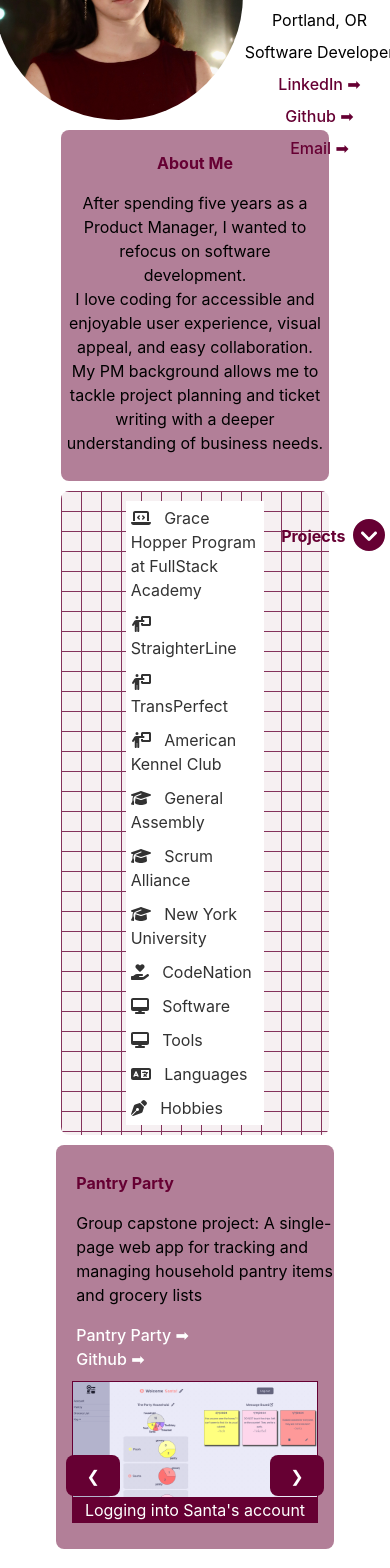
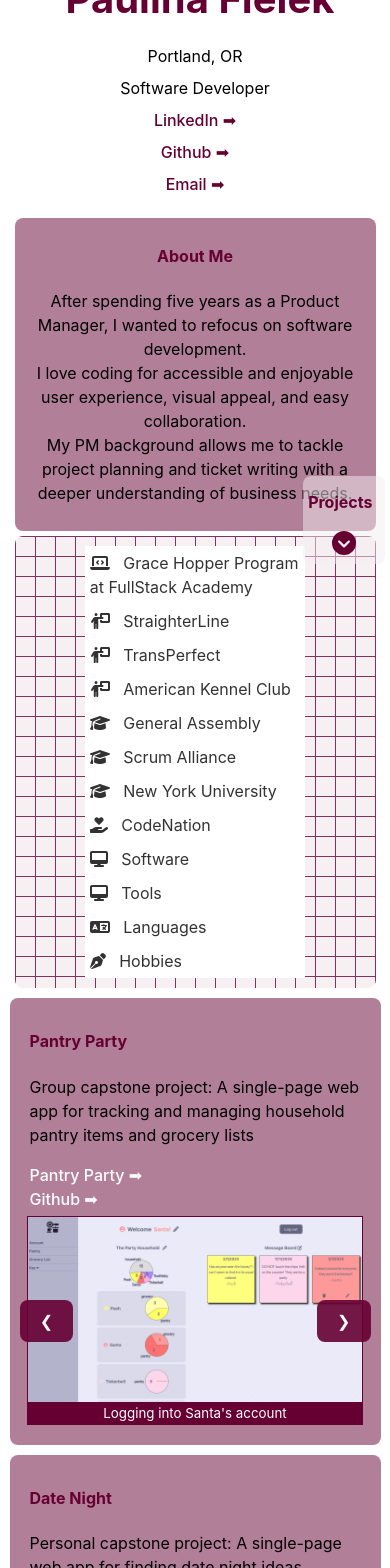
Before and after one commit to four10pm/Website, a React (Vite) app in the folder website/: page / in a window 390 px wide. Shown: the part 280-1848 px from the top of the page. Built offline with nearby package versions, Linux system fonts and the light colour scheme.

Commit message:
day 3 - continued website redesign

```diff
--- a/website/index.html
+++ b/website/index.html
@@ -9,6 +9,6 @@
   </head>
   <body>
     <div id="root"></div>
-    <script type="module" src="/src/main.jsx"></script>
+    <script type="module" src="/src/main.jsx" defer></script>
   </body>
 </html>
--- a/website/src/App.css
+++ b/website/src/App.css
@@ -1,5 +1,6 @@
 #root {
   text-align: center;
+  scroll-behavior: smooth;
 }
 
 .logo {
--- a/website/src/App.jsx
+++ b/website/src/App.jsx
@@ -9,20 +9,44 @@
 import './styles/homepage.css'
 
 export default function App() {
+  const [scrollDown, setScrollDown] = useState(true)
+
+  document.addEventListener("DOMContentLoaded", function(){
+
+    const callback = (entries) => {
+      entries.forEach(entry => {
+        if (entry.isIntersecting) {
+        console.log("hi")
+        }
+      })
+      }
+
+    const target = document.querySelector(".portfolio")
+
+    const observer = new IntersectionObserver(callback);
+    observer.observe(target)
+})
 
   return (
     <div className="app">
       <div className="main">
         <Routes>
           <Route path="/" element={<Homepage />} />
-          <Route path="/experience" element={<Experience />} />
-          <Route path="/portfolio" element={<Portfolio />} />
         </Routes>
       </div>
-        <a className="scroll" href="#portfolio">
+      {scrollDown &&
+        (<a className="scroll" href="#portfolio">
           <p className="scrollText"> Projects &nbsp; </p>
           <i className="scrollIcon"> {downIcon} </i>
-        </a>
+        </a>)
+      }
+      {!scrollDown &&
+        (<a className="scroll" href="#portfolio">
+          <p className="scrollText"> Projects &nbsp; </p>
+          <i className="scrollIcon"> {upIcon} </i>
+        </a>)
+      }
+
     </div>
   )
 }
--- a/website/src/components/experience.jsx
+++ b/website/src/components/experience.jsx
@@ -7,9 +7,9 @@
 export default function Experience() {
     const [display, setDisplay] = useState("")
 
+    const softwareList = () => {
         return (
-        <div className="experience">
-            {software.map((sw) => {
+                software.map((sw) => {
                     return (
                         <div className="softwareExperience">
                             {display !== sw.org &&
@@ -33,8 +33,13 @@
                                 </div>}
                         </div>
                     )
-            })}
-            {product.map((pm) => {
+                })
+        )
+    }
+
+    const productList = () => {
+        return (
+            product.map((pm) => {
                 return (<div className="pmExperience">
                     {display !== pm.org &&
                         <div className="experienceDisplay" onClick={() => { setDisplay(pm.org) }}>
@@ -58,8 +63,13 @@
                     }
                 </div>
                 )
-            })}
-            {education.map((edu) => {
+            })
+        )
+    }
+
+    const educationList = () => {
+        return (
+            education.map((edu) => {
                 return (
                     <div className="educationExperience">
                         {display !== edu.org &&
@@ -76,8 +86,13 @@
                         }
                     </div>
                 )
-            })}
-            {volunteer.map((vol) => {
+            })
+        )
+    }
+
+    const volunteerList = () => {
+        return (
+            volunteer.map((vol) => {
                 return (
                     <div className="volunteerExperience">
                         {display !== vol.org &&
@@ -94,8 +109,13 @@
                             </div>}
                     </div>
                 )
-            })}
-            {skills.map((skill) => {
+            })
+        )
+    }
+
+    const skillsList = () => {
+        return (
+            skills.map((skill) => {
                 return (
                     <div className="skillsExperience">
                         {display !== skill.group && skill.group !== "Languages" &&
@@ -131,7 +151,12 @@
 
                     </div>
                 )
-            })}
+            })
+        )
+    }
+
+    const hobbiesList = () => {
+        return (
         <div className="hobbiesExperience">
             {display !== "hobbies" &&
                 <div className="experienceDisplay" onClick={() => { setDisplay("hobbies") }}>
@@ -148,6 +173,19 @@
                         <li> {hobbiesExperienceIcon} Piano </li>
                     </ul>
                 </div>}
+        </div>
+        )
+    }
+
+    return (
+        <div className="experience">
+            <div className="experienceList">
+                {softwareList()}
+                {productList()}
+                {educationList()}
+                {volunteerList()}
+                {skillsList()}
+                {hobbiesList()}
             </div>
         </div>
 
--- a/website/src/components/homepage.jsx
+++ b/website/src/components/homepage.jsx
@@ -11,18 +11,18 @@
     const pets = () => {
         return (
             <div className="easterEgg bioPhotoArea" onClick={() => { setBioInfo(false) }}>
-                <div class="pet">
+                <div className="pet">
                     <img alt="Ellie" src="public/images/Ellie.jpeg" className="petPhoto" />
-                    <h4 class="petName"> Ellie </h4>
+                    <h4 className="petName"> Ellie </h4>
                 </div>
                 <p>
                     <i className="pawPrintLeft"> {pawPrintLeft} </i>
                     You found us!
                     <i className="pawPrintRight"> {pawPrintRight} </i>
                 </p>
-                <div class="pet">
+                <div className="pet">
                     <img alt="Acadia" src="public/images/Acadia.jpeg" className="petPhoto" />
-                    <h4 class="petName"> Acadia </h4>
+                    <h4 className="petName"> Acadia </h4>
                 </div>
             </div>
         )
@@ -42,9 +42,9 @@
                             <h1> Paulina Fielek </h1>
                             <p> Portland, OR </p>
                             <p> Software Developer </p>
-                            <p> <a class="LI" href="https://www.linkedin.com/in/paulina-sarah-fielek"> LinkedIn &#x27A1; </a> </p>
-                            <p> <a class="LI" href="https://www.github.com/four10pm"> Github &#x27A1; </a> </p>
-                            <p> <a class="LI" href="mailto:paulinasfielek@gmail.com" name="paulinasfielek@gmail.com"> Email &#x27A1; </a> </p>
+                            <p> <a className="LI" href="https://www.linkedin.com/in/paulina-sarah-fielek"> LinkedIn &#x27A1; </a> </p>
+                            <p> <a className="LI" href="https://www.github.com/four10pm"> Github &#x27A1; </a> </p>
+                            <p> <a className="LI" href="mailto:paulinasfielek@gmail.com" name="paulinasfielek@gmail.com"> Email &#x27A1; </a> </p>
                         </div>
                     </div>
                 )}
@@ -67,3 +67,8 @@
         </div>
     )
 }
+
+//TODO:
+// mobile styling
+// carousel height
+// scroll button using intersection observer
--- a/website/src/components/portfolio.jsx
+++ b/website/src/components/portfolio.jsx
@@ -8,7 +8,6 @@
     const [carousel, setCarousel] = useState("")
     const [pantryPartyNum, setPantryPartyNum] = useState(0)
     const [dateNightNum, setDateNightNum] = useState(0)
-    const projectImages = []
 
     return (
         <div className="portfolio" id="portfolio">
@@ -55,11 +54,11 @@
                                     if (image.id === carouselNum) {
                                         return (
                                             <div className={`carouselImage ${project.title}`} id={`${image.id}`}>
+                                                <div className="projectImageArea">
+                                                    <img className="projectImage" src={image.src} style={{ display: "inline-block" }} alt={`${project.title} image`} />
+                                                    <p className="projectCaption"> {image.caption} </p>
+                                                </div>
                                                 <button className="previous" onClick={() => { slideshowPrevious() }}> &#10094; </button>
-                                                <div className="projectImageArea">
-                                                    <p className="projectCaption"> {image.caption} </p>
-                                                    <img className="projectImage" src={image.src} style={{ display: "inline-block" }} alt={`${project.title} image`} />
-                                                </div>
                                                 <button className="next" onClick={() => { slideshowNext() }}> &#10095; </button>
                                             </div>
                                         )
@@ -74,11 +73,11 @@
                                         (project.id === "pantryParty" && image.id === pantryPartyNum)) {
                                         return (
                                             <div className={`carouselImage ${project.title}`} id={`${image.id}`}>
+                                                <div className="projectImageArea">
+                                                    <img className="projectImage" src={image.src} style={{ display: "inline-block" }} alt={`${project.title} image`} />
+                                                    <p className="projectCaption"> {image.caption} </p>
+                                                </div>
                                                 <button className="previous" onClick={() => { slideshowPrevious() }}> &#10094; </button>
-                                                <div className="projectImageArea">
-                                                    <p className="projectCaption"> {image.caption} </p>
-                                                    <img className="projectImage" src={image.src} style={{ display: "inline-block" }} alt={`${project.title} image`} />
-                                                </div>
                                                 <button className="next" onClick={() => { slideshowNext() }}> &#10095; </button>
                                             </div>
                                         )
--- a/website/src/index.css
+++ b/website/src/index.css
@@ -7,6 +7,7 @@
   text-rendering: optimizeLegibility;
   -webkit-font-smoothing: antialiased;
   -moz-osx-font-smoothing: grayscale;
+  scroll-behavior: smooth;
 }
 
 a {
--- a/website/src/styles/experience.css
+++ b/website/src/styles/experience.css
@@ -16,10 +16,10 @@
 }
 
 .experienceDisplay {
-    width: 50%;
-    margin: 0px auto;
     padding: 5px;
     background-color: white;
+    width: 60%;
+    margin: 0px auto;
 }
 
 .experienceDisplay:hover {
@@ -42,7 +42,7 @@
 }
 
 .subsection {
-    width: 60%;
+    width: 70%;
     margin: 10px auto;
     padding: 5px;
     background-color: white;
--- a/website/src/styles/homepage.css
+++ b/website/src/styles/homepage.css
@@ -1,15 +1,14 @@
 .app {
     display: flex;
-}
 
-.navigation {
-    width: 20%;
 }
 
 .main {
     margin: 10px auto;
     width: 80%;
     background-color: white;
+    overflow-y: scroll;
+    scroll-behavior: smooth;
 }
 
 h1 {
@@ -106,14 +105,19 @@
     color: #660033;
     display:  flex;
     align-items: center;
+    background-color: #f4edf0;
+    border-radius: 8px;
+    padding: 2px 5px;
+    z-index: 2;
 }
 
 .scrollIcon {
-    font-size: xx-large;
+    font-size: x-large;
 }
 
 .scrollText {
     font-variant: small-caps;
     font-weight: bold;
     color: #660033;
+    line-height: 1;
 }
--- a/website/src/styles/mobile.css
+++ b/website/src/styles/mobile.css
@@ -1,112 +1,46 @@
+
 @media only screen and (max-width:800px) {
     div.main {
-        margin-top: 130px;
+        width: 100%;
     }
 
-    h4 {
-        margin-block-start: 1em;
-        margin-block-end: 1em;
-    }
-
-    .navbar {
-        flex-direction: column;
-        padding: 0;
-        margin-top: 0;
-        top: 0px;
-    }
-
-    .navItem {
-        width: 95%;
-        margin: 0px 2px;
-    }
-
-    form {
+    div.bioPhotoArea {
         flex-direction: column;
     }
 
-    label {
-        width: 65%;
-        margin: 0 auto;
-        text-align: end;
+    img.bioPhoto, img.petPhoto {
+        height: 200px;
     }
 
-    form > button {
-        margin-top: 5px;
-        align-self: center;
-        width: 70%;
+    div.bioInfo {
+        height: fit-content;
     }
 
-    .bioStart {
+    a.scroll {
+        flex-direction: column;
+        background-color: rgb(244, 237, 240, .5);
+    }
+
+    div.bioIntro, div.experience {
+        width: 90%;
+        margin: 5px auto;
+    }
+
+    div.project {
+        margin: 5px auto;
+        width: 90%;
+    }
+
+    p.projectCaption {
+        font-size: smaller;
+    }
+
+    div.subsection > ul {
         flex-direction: column;
     }
 
-    .petColumns {
-        flex-direction: column;
+    div.secretArea {
+        color: rgb(102, 0, 51, .5);
     }
 
-    div.educationlist {
-        flex-direction: column;
-    }
-
-    div.section.education {
-        width: 100%;
-    }
-
-    div.volunteerskillsarea {
-        display: block;
-    }
-
-    div.section.volunteer {
-        width: 100%;
-        height: fit-content;
-        margin-bottom: 5px;
-    }
-
-    div.section.skills {
-        display: flex;
-        flex-direction: column;
-        width: 100%;
-
-    }
-
-    h3.sectionHeader.skills {
-        margin-left: 0px;
-    }
-
-    span.subsection {
-        width: 100%;
-        margin-left: 0px;
-        margin-bottom: 5px;
-        height: fit-content;
-    }
-
-    div.hobbies {
-        display: flex;
-        flex-direction: column;
-    }
-
-    div.portfolio {
-        margin: 0px;
-        padding-bottom: 0px;
-    }
-
-    .project {
-        flex-direction: column;
-    }
-
-    div.projectCarousel {
-        width: 100%;
-    }
-
-    div.projectInfo {
-        width: 100%;
-    }
-
-    p.listName {
-        margin-left: -20px;
-    }
-
-    div.projectLists > ul {
-        padding-inline-start: 20px;
-    }
 }
--- a/website/src/styles/portfolio.css
+++ b/website/src/styles/portfolio.css
@@ -20,7 +20,8 @@
 
 .projectImageArea {
     display: flex;
-    justify-content: center;
+    flex-direction: column;
+    align-items: stretch;
     padding-bottom: 10px;
 }
 
@@ -28,31 +29,29 @@
     display: none;
     max-width: 95%;
     width: fit-content;
-    margin: 10px;
+    margin: 5px auto 0px auto;
     border: solid 1px #660033;
     max-height: 500px;
     align-self: baseline;
 }
 
 .projectCaption {
-    position: absolute;
-    bottom: 0;
     border: solid 1px #660033;
     background-color: #660033;
     color: white;
     width: 95%;
-    align-self: center;
     z-index: 1;
     text-align: center;
+    margin: 0px auto;
 }
 
 .previous, .next {
     position: absolute;
-    top: 50%;
+    top: 40%;
     width: auto;
     transition: 0.6s ease;
     z-index: 1;
-    background-color: #660033;
+    background-color: rgb(102, 0, 51, .9);
     color: white;
 }
 
@@ -65,7 +64,6 @@
   }
 
 .projectInfo {
-    /* width: 80%; */
     margin-left: 10px;
 }
 
```
Also changed, not shown: website/src/styles/navigation.css (line endings or trailing spaces). Lines whose indentation alone changed are shown as unchanged.
